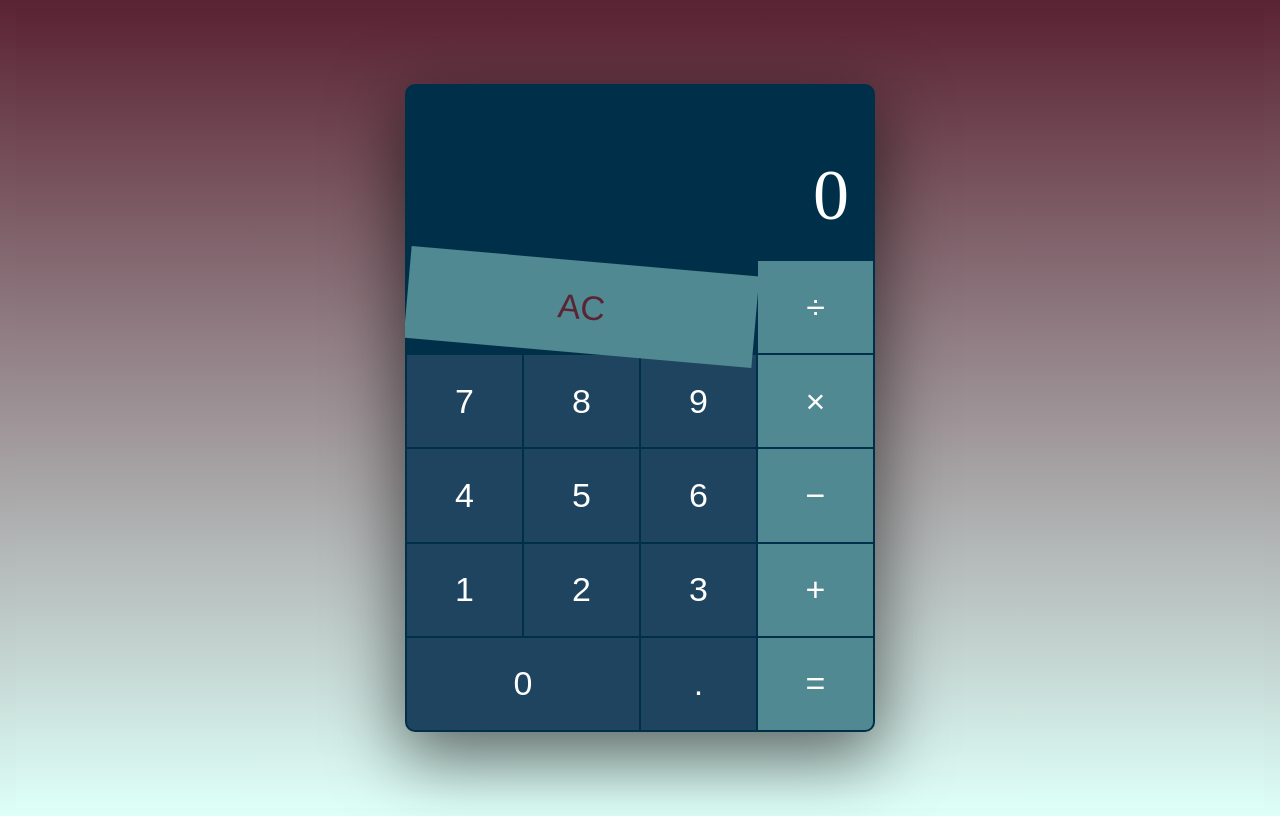
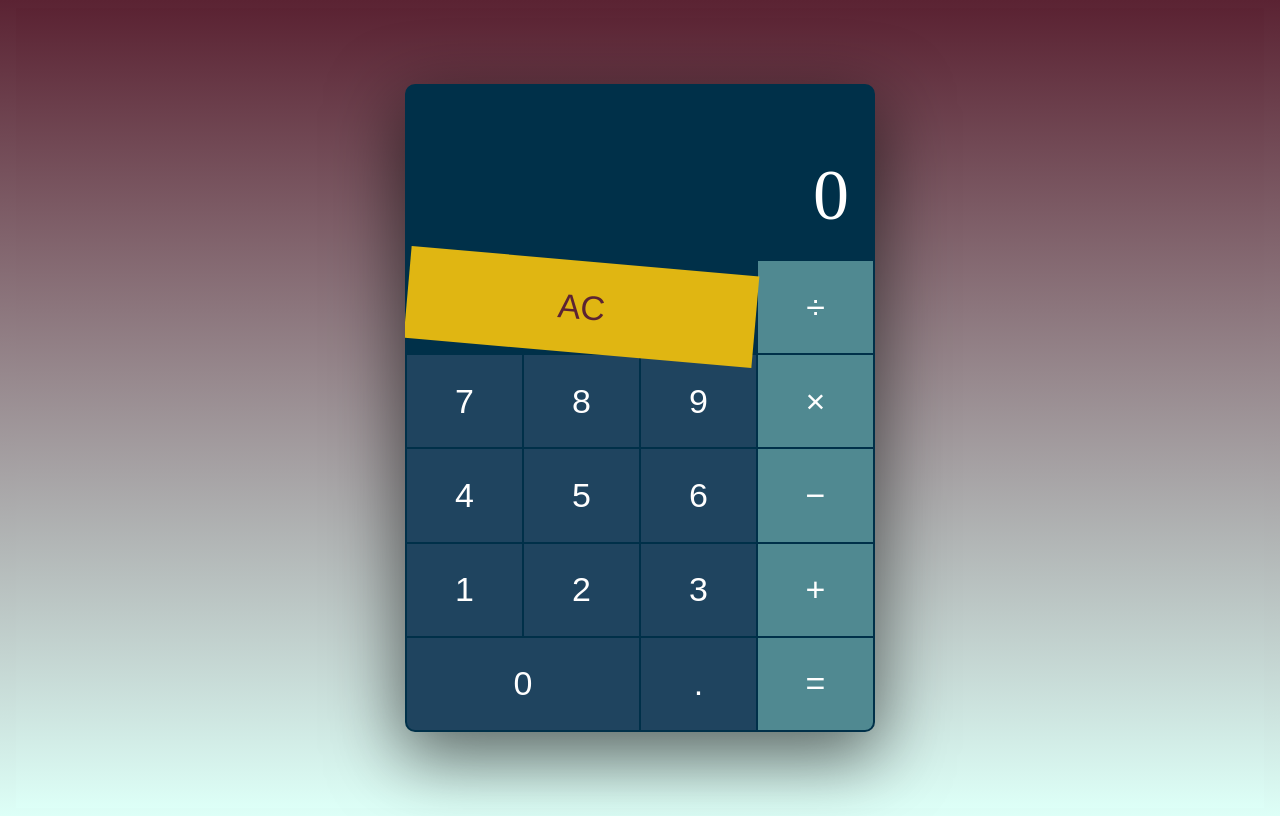
Before and after one commit to AbtaheeAli/calculator, a React (Create React App) app: page / in a window 1280 px wide. In both pictures the pointer is over the button "AC". Built offline with nearby package versions, Linux system fonts and the light colour scheme.

Commit message:
fixed hover with AC

```diff
--- a/src/index.css
+++ b/src/index.css
@@ -77,6 +77,10 @@ main {
   background: #E0B612;
 }
 
+.button.c.x3:hover {
+  background: #E0B612;
+}
+
 .button:nth-last-child(3) {
   border-bottom-left-radius: 8px;
 }
```
